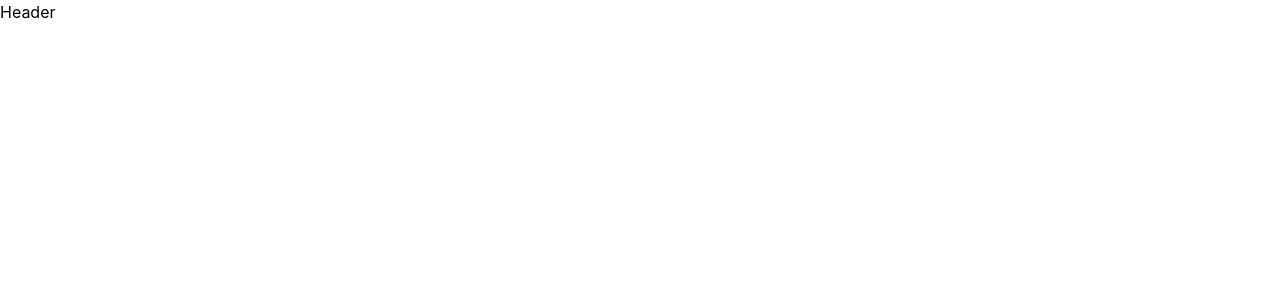
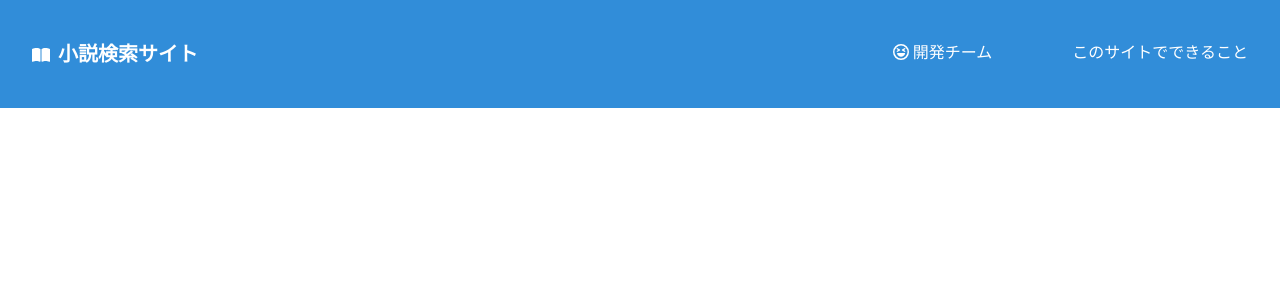
Before and after one commit to Yuorei/search-novel, a Next.js app: page /components/header/Header in a window 1280 px wide. Shown: the top 300 px of the page. Built offline with nearby package versions, Linux system fonts and the light colour scheme.

Commit message:
add header

```diff
--- a/pages/components/header/Header.js
+++ b/pages/components/header/Header.js
@@ -1,7 +1,25 @@
 import React from "react";
+import { FontAwesomeIcon } from "@fortawesome/react-fontawesome";
+import { faBookOpen } from"@fortawesome/free-solid-svg-icons";
+import { faFaceLaughSquint } from"@fortawesome/free-regular-svg-icons";
+
 
 function Header() {
-  return <div>Header</div>;
+  return(
+    <header class="bg-main">
+    <div className="pt-10 pb-10 pr-8 pl-8">
+    <FontAwesomeIcon icon={faBookOpen} className="text-white pr-2" />
+      <a href="#" className="text-white text-xl font-bold">小説検索サイト</a>
+
+      <ul className="inline-block float-right">
+      <FontAwesomeIcon icon={faFaceLaughSquint} className="text-white inline-block pr-1" />
+        <li className="text-white inline-block pr-10"><a href="#">開発チーム</a></li>
+        <li className="text-white inline-block pl-10"><a href="#">このサイトでできること</a></li>
+      </ul>
+
+    </div>
+  </header>
+  ) ;
 }
 
 export default Header;
```
